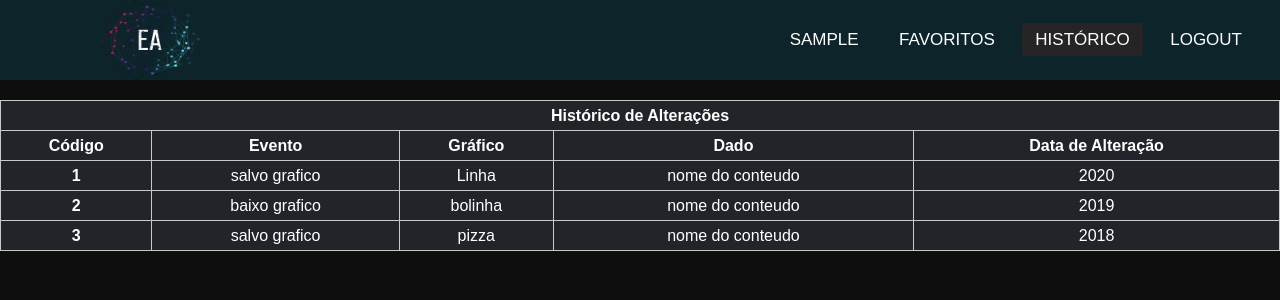
After one commit to cassiano07/tcc, a PHP site: page /telas/historico.php in a window 1280 px wide. The commit adds this page. Shown: the top 300 px of the page. Run offline with PHP 8.4, Linux system fonts and the light colour scheme; the visitor is signed in with stand-in values (Sample User, id 1); some libraries are stand-ins or nearby versions.

Commit message:
Nova tela de historico criada e algunas funcionalidades ajustada

```diff
--- /dev/null
+++ b/telas/css/style_historico.css
@@ -0,0 +1,42 @@
+*{
+	padding: 0;
+	margin: 0;
+	text-decoration: none;
+	list-style:none;
+	box-sizing: border-box;
+}
+
+
+body{
+	font-family: 'Poppins', sans-serif;
+	background-color: #0e0e0e;
+}
+
+.comBordaSimples
+{
+	border-collapse: collapse;
+    border-spacing: 2px;
+    border-color: grey;
+    color: #fff;
+    text-align: center;
+    width: 100%;
+    background-color: #212529;
+    margin-top: 20px;
+}
+
+.comBordaSimples tr
+{
+	border: 1px solid #c6c8ca;;
+}
+
+.comBordaSimples td
+{
+	border: 1px solid #c6c8ca;
+	height: 30px;
+}
+
+.comBordaSimples th
+{
+	border: 1px solid #c6c8ca;
+	height: 30px;
+}
--- a/telas/dashbord.php
+++ b/telas/dashbord.php
@@ -18,7 +18,7 @@ include('./php/verificar_login.php');
   <script src="https://kit.fontawesome.com/a076d05399.js"></script>  <!-- MENU -->
 
 </head>
-<body><div id="corpo">
+<body>
   <!-- MENU -->
   <nav>
     <input type="checkbox" id="check">
@@ -28,9 +28,9 @@ include('./php/verificar_login.php');
 
     <label class="logo"><img src="./img/logo.png"  width="100" height="80"></label>
     <ul>
-      <li><a class="active" href="#"><?php echo $_SESSION['usuario'];?></a></li>
+      <li><a class="active" href="#"><?php $usuario = explode("@",$_SESSION['usuario']); echo $usuario[0];?></a></li>
       <li><a href="#">FAVORITOS</a></li>
-      <li><a href="#">DOWNLOAD</a></li>
+      <li><a href="./historico.php">HISTÓRICO</a></li>
       <li><a href="./php/logout.php">LOGOUT</a></li>
     </ul>
   </nav>
--- /dev/null
+++ b/telas/historico.php
@@ -0,0 +1,113 @@
+<?php
+include('./php/verificar_login.php');
+?>
+
+<!DOCTYPE html>
+<html lang="pt-br">
+  <head>
+    <title>Título da página</title>
+    <meta charset="utf-8">
+    <meta http-equiv="X-UA-Compatible" content="ie=edge">
+  	<meta name="viewport" content="width=device-width, initial-scale=1.0">  <!-- MENU -->
+  	<script src="https://kit.fontawesome.com/a076d05399.js"></script>   <!-- MENU -->
+  	<link rel="stylesheet" type="text/css" href="./css/menu.css"> <!-- MENU -->
+  	<link rel="stylesheet" type="text/css" href="./css/style_historico.css">
+  </head>
+  <body>
+	<!-- MENU -->
+
+	<nav>
+		<input type="checkbox" id="check">
+		<label for="check" class="checkbtn">
+			<i class="fas fa-bars"></i>
+		</label>
+
+		<label class="logo"><img src="./img/logo.png"  width="100" height="80"></label>
+
+		<ul>
+			<li><a href="./dashbord.php"><?php $usuario = explode("@",$_SESSION['usuario']); echo $usuario[0];?></a></li>
+			<li><a href="#">FAVORITOS</a></li>
+			<li><a class="active" href="./historico.php">HISTÓRICO</a></li>
+			<li><a href="./php/logout.php">LOGOUT</a></li>
+		</ul>
+	</nav>
+	<!-- Conteudo-->
+
+<?php
+
+	$valores = [
+		0 => array(
+			'id' => '1',
+			'evento' => 'salvo grafico',
+			'grafico' => 'Linha',
+			'dado' => 'nome do conteudo',
+			'data' => '2020'
+			),
+		1 => array(
+			'id' => '2',
+			'evento' => 'baixo grafico',
+			'grafico' => 'bolinha',
+			'dado' => 'nome do conteudo',
+			'data' => '2019'
+			),
+		2 => array(
+			'id' => '3',
+			'evento' => 'salvo grafico',
+			'grafico' => 'pizza',
+			'dado' => 'nome do conteudo',
+			'data' => '2018'
+			),
+	];
+
+?>
+
+	<div id="corpo">
+		<table class="comBordaSimples">
+			<thead>
+				<tr>
+					<th colspan="5" scope="col">Histórico de Alterações</th>
+				</tr>
+				<tr>
+				<th scope="col">Código</th>
+				<th scope="col">Evento</th>
+				<th scope="col">Gráfico</th>
+				<th scope="col">Dado</th>
+				<th scope="col">Data de Alteração</th>
+				</tr>
+			</thead>
+			<tbody>
+				<?php
+				$count = 1;
+				if(is_array($valores))
+				{
+					foreach ($valores as $valor)
+					{
+
+						echo "<tr>
+							<th scope=\"row\">".$count."</th>
+							<td>".$valor['evento']."</td>
+							<td>".$valor['grafico']."</td>
+							<td>".$valor['dado']."</td>
+							<td>".$valor['data']."</td>
+						</tr>";
+						$count++;
+					}
+				}
+				else
+				{
+					echo "<tr>
+							<th scope=\"row\"> - </th>
+							<td> - </td>
+							<td> - </td>
+							<td> - </td>
+							<td> - </td>
+						</tr>";
+				}
+				?>
+			</tbody>
+		</table>
+	</div>
+
+	</nav>
+  </body>
+</html>
```
Also changed, not shown: telas/php/historico.php (added, +34 -0 lines).
